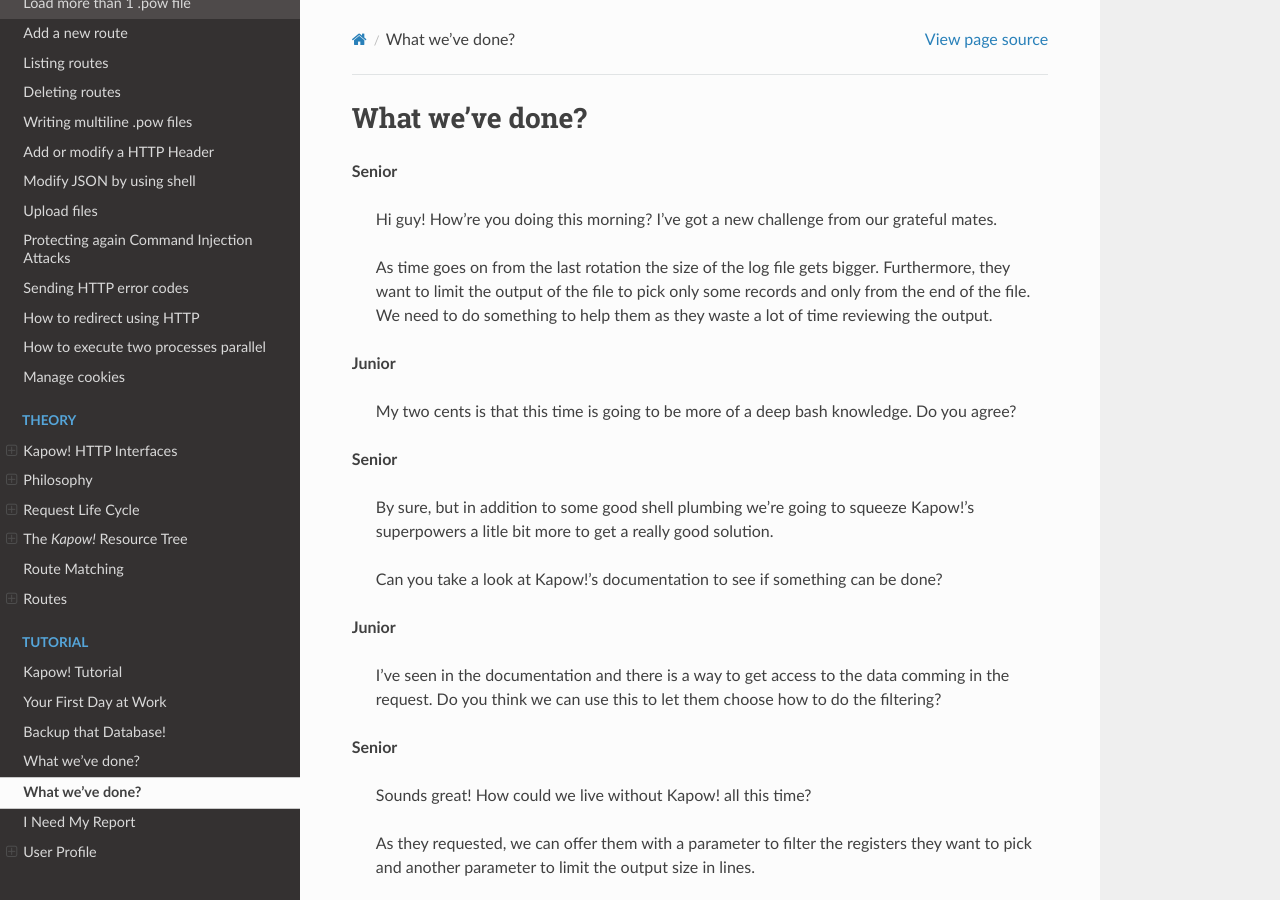
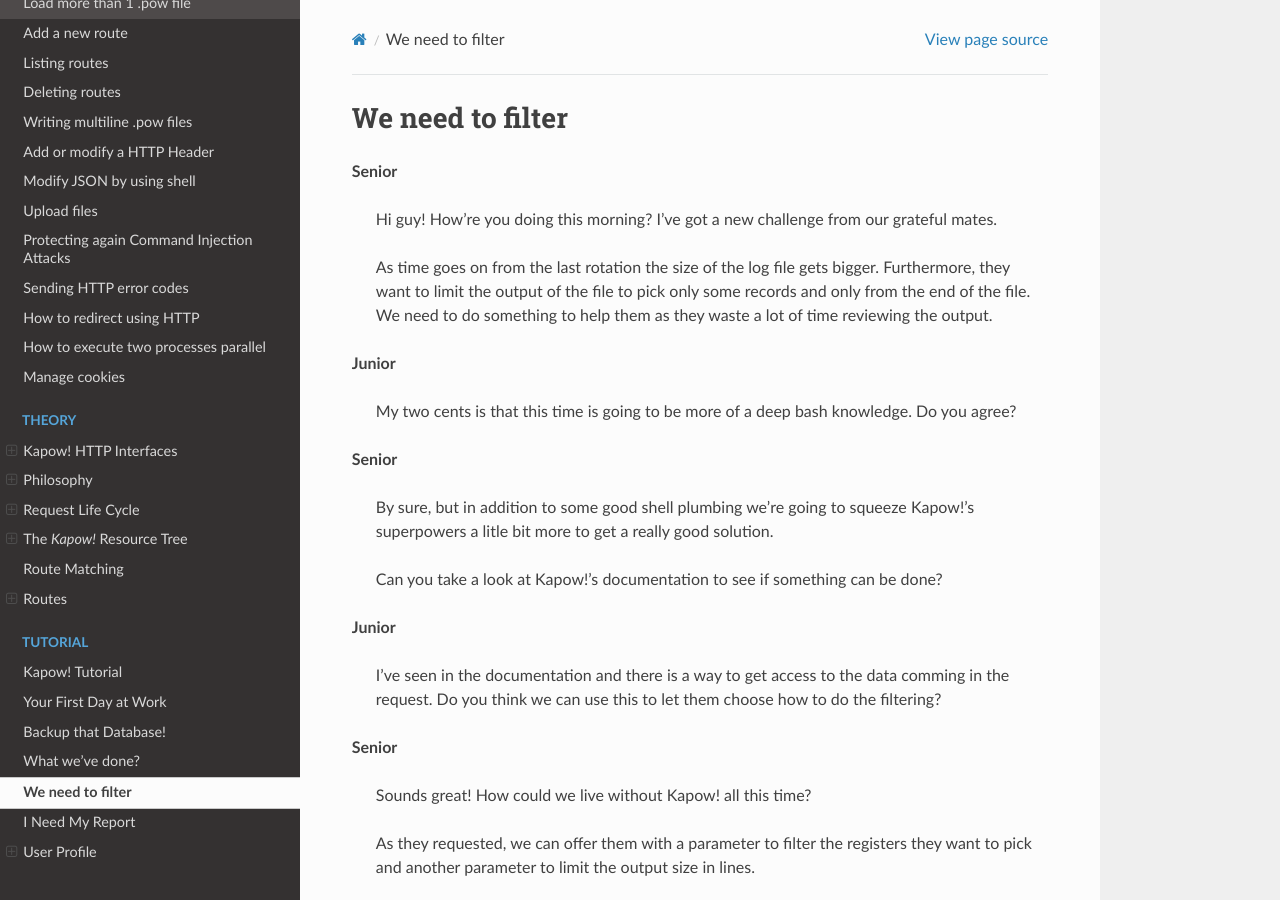
Before and after one commit to BBVA/kapow, a Sphinx documentation site: the page built from docs/source/tutorial/tutorial03.rst, in a window 1280 px wide and 900 px high. Built offline with Sphinx 7.4.7 and the Read the Docs theme 2.0.0, drawn with Linux system fonts in a browser that asks for light colours; pages that are not in the unit, such as notebooks, are missing from menus.

```diff
--- a/docs/source/tutorial/tutorial03.rst
+++ b/docs/source/tutorial/tutorial03.rst
@@ -1,5 +1,5 @@
-What we've done?
-================
+We need to filter
+=================
 
 **Senior**
 
```
